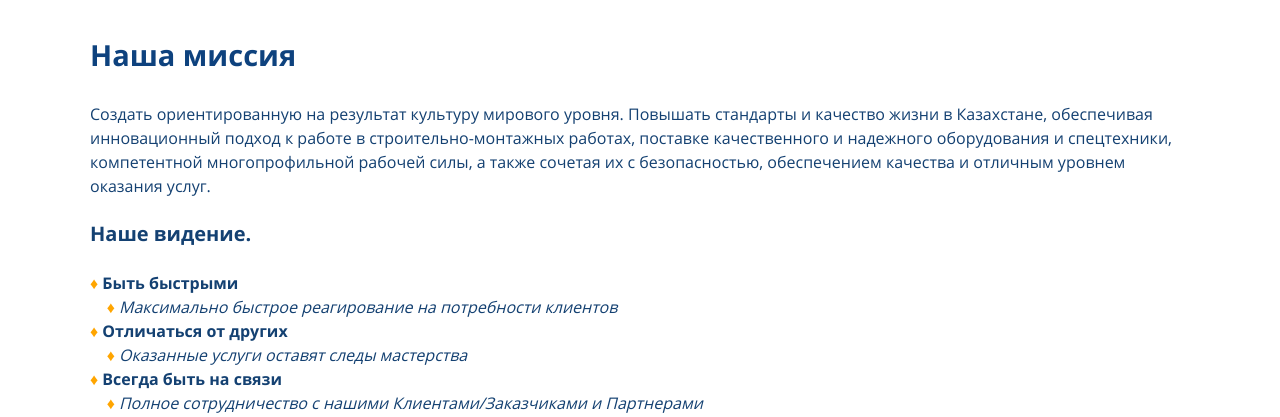
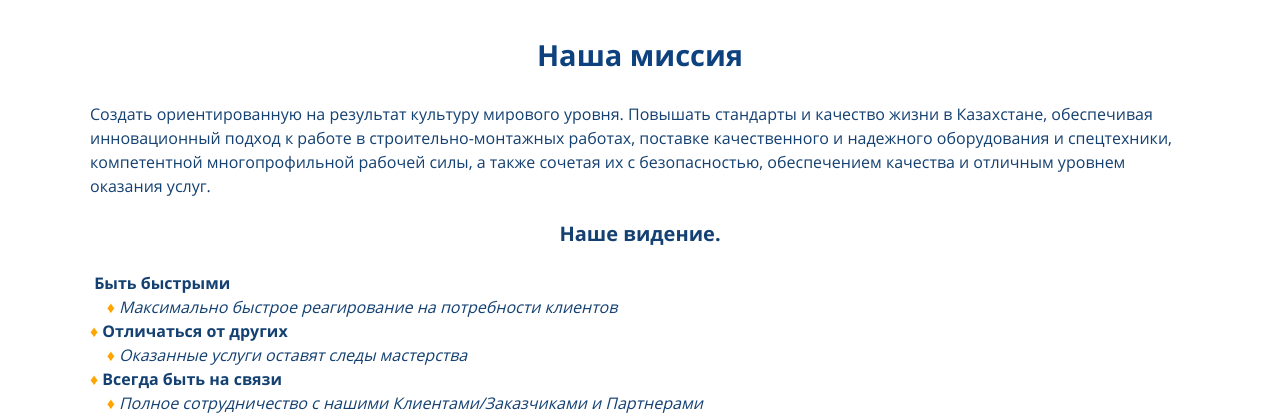
Before and after one commit to d1maash/twdc, a plain HTML site: page missions.html in a window 1280 px wide. Shown: the part 498-915 px from the top of the page. Drawn offline with Linux system fonts and the light colour scheme.

Commit message:
Edited main text

```diff
--- a/missions.html
+++ b/missions.html
@@ -264,15 +264,15 @@
         <section class="company page">
     <div class="blog_img_mis" style="background-image: url(img/pages/4ca4f91a1aeb74c8851f369b571d7b11.png);"></div>
     <div class="container">
-        <div class="company_title title">Наша миссия</div>
+        <div class="company_title title" style="text-align: center;">Наша миссия</div>
 	    <div class="company_subtitle"><p>Создать ориентированную на результат культуру мирового уровня. Повышать стандарты и качество жизни в Казахстане, обеспечивая инновационный подход к работе в строительно-монтажных работах, поставке качественного и надежного оборудования и спецтехники, компетентной многопрофильной рабочей силы, а также сочетая их с безопасностью, обеспечением качества и отличным уровнем оказания услуг.</p>
 
 <p>&nbsp;</p>
 
-<p><span style="font-size:20px;"><strong>Наше видение.</strong></span></p>
+<p style="text-align: center;"><span style="font-size:20px;"><strong>Наше видение.</strong></span></p>
 
 <p><br>
-<em><span style="color:#FFA500;">&diams;</span></em><strong>&nbsp;Быть быстрыми</strong></p>
+<strong>&nbsp;Быть быстрыми</strong></p>
 
 <p><em>&nbsp; &nbsp;&nbsp;<span style="color:#FFA500;">&diams;</span><strong> </strong>Максимально быстрое реагирование на потребности клиентов</em></p>
 
```
Also changed, not shown: index.htm (+4 -1 lines).
